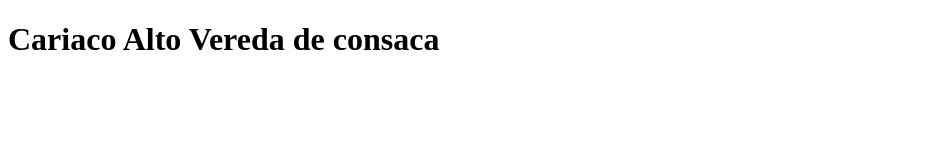
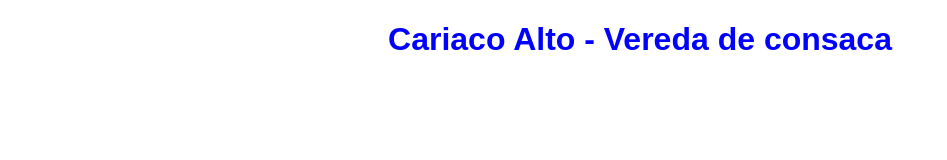
Before and after one commit to vladimirbenavides/cariacoalto, a plain HTML site: page index.html in a window 1280 px wide. Shown: the whole page, without its empty margins (0-947 px from the left). Drawn offline with Linux system fonts and the light colour scheme.

Commit message:
Agregamos la carpeta estilos al proyecto

```diff
--- /dev/null
+++ b/css/style.css
@@ -0,0 +1,5 @@
+body {
+    text-align: center;
+    font-family: Arial, Helvetica, sans-serif;
+    color: blue;
+}
--- a/index.html
+++ b/index.html
@@ -4,10 +4,11 @@
     <meta charset="UTF-8">
     <meta http-equiv="X-UA-Compatible" content="IE=edge">
     <meta name="viewport" content="width=device-width, initial-scale=1.0">
-    <title>Proyecto1</title>
+    <title>Cariaco</title>
+    <link rel="stylesheet" href="css/style.css"/>
 </head>
 <body>
-    <h1>Cariaco Alto Vereda de consaca</h1>
+    <h1>Cariaco Alto - Vereda de consaca</h1>
 
 </body>
 </html>
```
